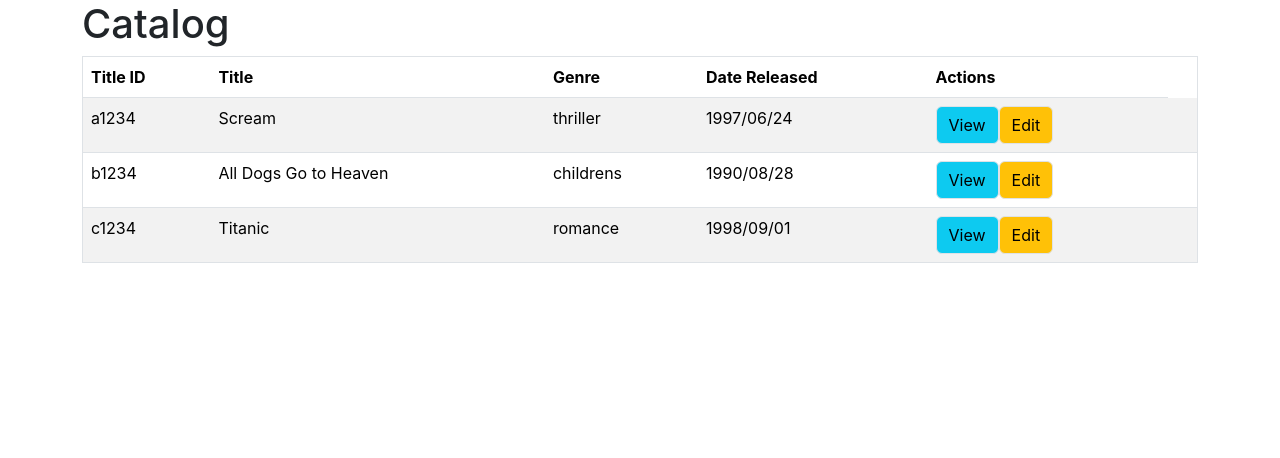
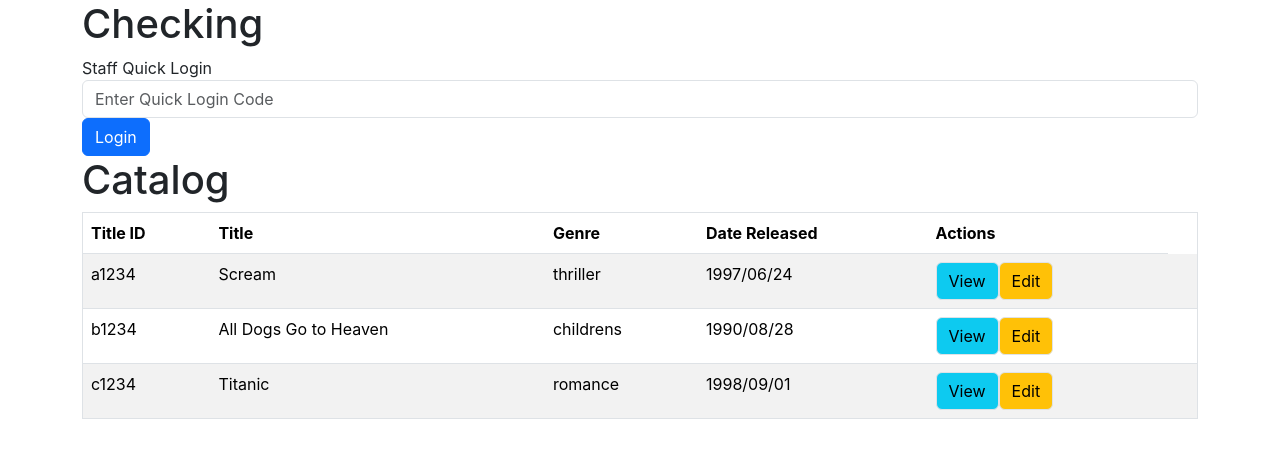
Before and after one commit to arnoprincestonpan/react-rental-store, a React (Create React App) app: page / in a window 1280 px wide. Shown: the top 458 px of the page. Built offline with nearby package versions, Linux system fonts and the light colour scheme.

Commit message:
setup basic Checking page

```diff
--- a/src/App.js
+++ b/src/App.js
@@ -1,10 +1,12 @@
 
 import './App.css';
 import Catalog from "./pages/Catalog"
+import Checking from "./pages/Checking"
 
 function App() {
   return (
     <>
+      <Checking />
       <Catalog />
     </>
   );
--- a/src/data/customer.json
+++ b/src/data/customer.json
@@ -16,12 +16,8 @@
             {
                 "itemId" : "12345",
                 "checkoutDate" : "Sat Apr 29 2023 15:36:55 GMT-0700 (Pacific Daylight Saving Time)",
-                "timeLimit" : 3
-            },
-            {
-                "itemId" : "54321",
-                "checkoutDate" : "Sat Apr 29 2023 15:36:55 GMT-0700 (Pacific Daylight Saving Time)",
-                "timeLimit" : 1
+                "timeLimit" : 3,
+                "staffUsed" : "Arno Pan"
             }
         ]
     }
--- a/src/data/staff.json
+++ b/src/data/staff.json
@@ -1,21 +1,26 @@
 [
     {
+        "quickLogin" : "ilovepie",
         "firstName" : "Arno",
         "lastName" : "Pan"
     },
     {
+        "quickLogin" : "trustme",
         "firstName" : "Eddie",
         "lastName" : "Tsai"
     },
     {
+        "quickLogin" : "yeehee",
         "firstName" : "Michael",
         "lastName" : "Jackson"
     },
     {
+        "quickLogin" : "tommy",
         "firstName" : "Pamela",
         "lastName" : "Anderson"
     },
     {
+        "quickLogin" : "greenlantern",
         "firstName" : "Ryan",
         "lastName" : "Reynolds"
     }
--- /dev/null
+++ b/src/pages/Checking.js
@@ -0,0 +1,27 @@
+import React, { useState } from 'react'
+import catalogData from "../data/catalog.json"
+import customerData from "../data/customer.json"
+import staffData from "../data/staff.json"
+
+function Checking() {
+    const [showCustomer, setShowCustomer] = useState(false)
+    const [catalog, setCatalog] = useState(catalogData)
+    const [customers, setCustomers] = useState(customerData)
+    const [staff, setStaff] = useState(staffData)
+    const [staffLogged, setStaffLogged] = useState("Guest Staff")
+
+    return (
+    <div className='container'>
+        <h1>Checking</h1>
+        <form>
+            <div class="form-group">
+                <label for="staffQuickLogIn">Staff Quick Login</label>
+                <input type="password" class="form-control" id="staffQuickLogin" placeholder="Enter Quick Login Code"/>
+            </div>
+            <button type="submit" class="btn btn-primary">Login</button>
+        </form>
+    </div>
+    )
+}
+
+export default Checking
```
Also changed, not shown: src/pages/Customer.js (added, +9 -0 lines).
